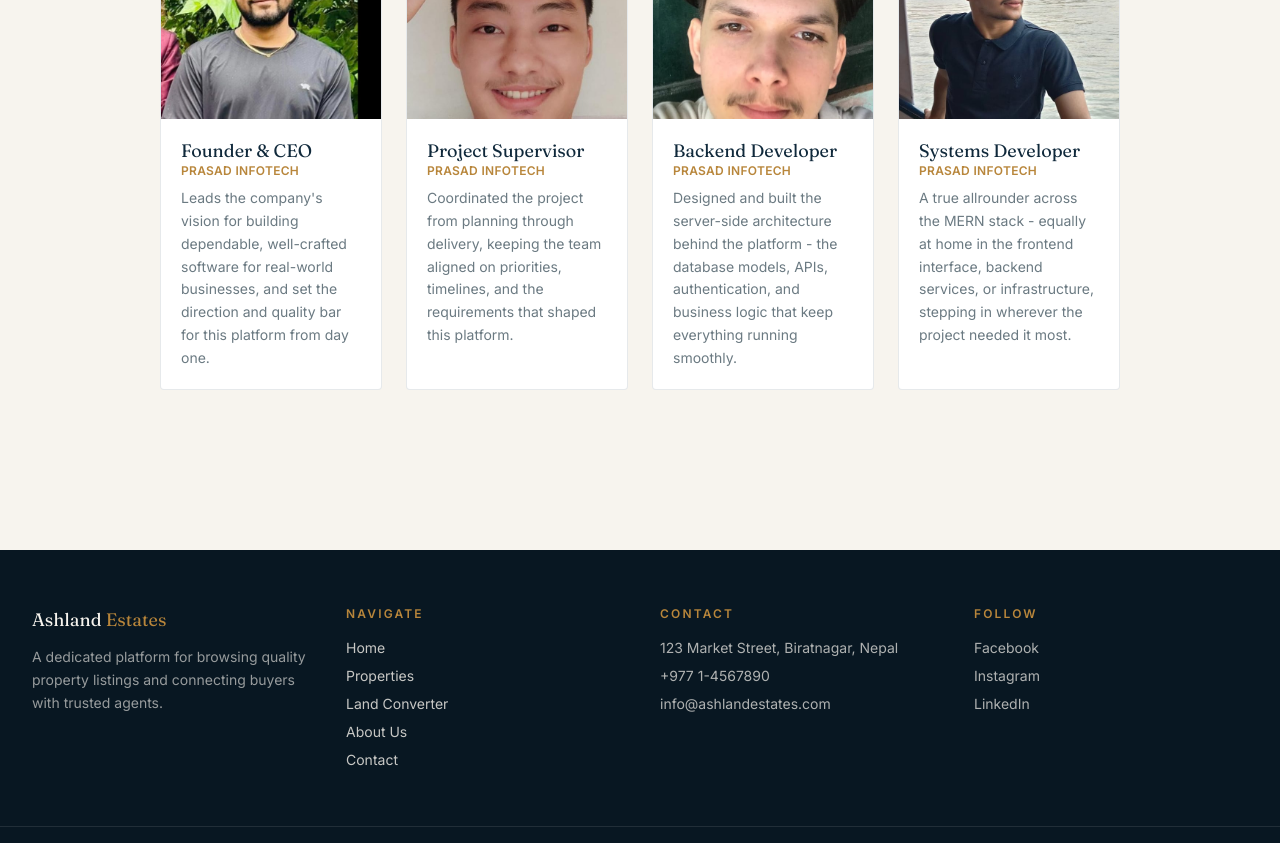
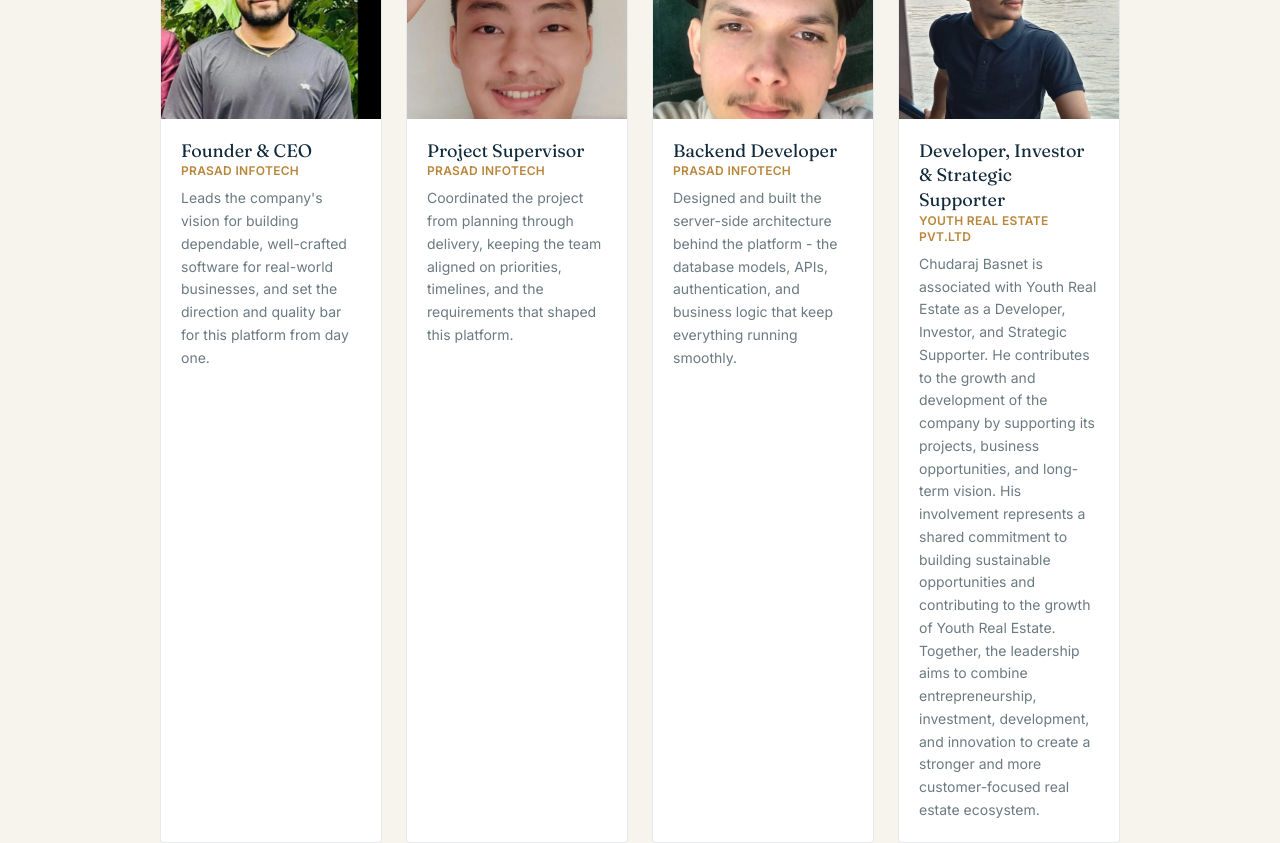
Before and after one commit to Shivkoirala1/Real-Estate-Project, a React (Vite) app in the folder realestate-mern/frontend/: page /about in a window 1280 px wide. Shown: the part 880-1723 px from the top of the page. Built offline with nearby package versions, Linux system fonts and the light colour scheme.

Commit message:
Adding Developer Data

```diff
--- a/realestate-mern/frontend/src/pages/About.jsx
+++ b/realestate-mern/frontend/src/pages/About.jsx
@@ -59,10 +59,12 @@ const About = () => {
             },
             {
               image: '/images/team/fullstack-developer.jpg',
-              role: 'Systems Developer',
-              org: 'PRASAD INFOTECH',
-              bio: 'A true allrounder across the MERN stack - equally at home in the frontend interface, backend services, or infrastructure, stepping in wherever the project needed it most.',
+              role: 'Developer, Investor & Strategic Supporter',
+              org: 'Youth Real Estate Pvt.Ltd',
+              bio: 'Chudaraj Basnet is associated with Youth Real Estate as a Developer, Investor, and Strategic Supporter. He contributes to the growth and development of the company by supporting its projects, business opportunities, and long-term vision. His involvement represents a shared commitment to building sustainable opportunities and contributing to the growth of Youth Real Estate. Together, the leadership aims to combine entrepreneurship, investment, development, and innovation to create a stronger and more customer-focused real estate ecosystem.',
             },
+
+
           ].map((member) => (
             <div key={member.role} className="border border-navy/10 rounded-sm overflow-hidden bg-white">
               <img src={member.image} alt={member.role} className="w-full h-56 object-cover object-top" />
```
